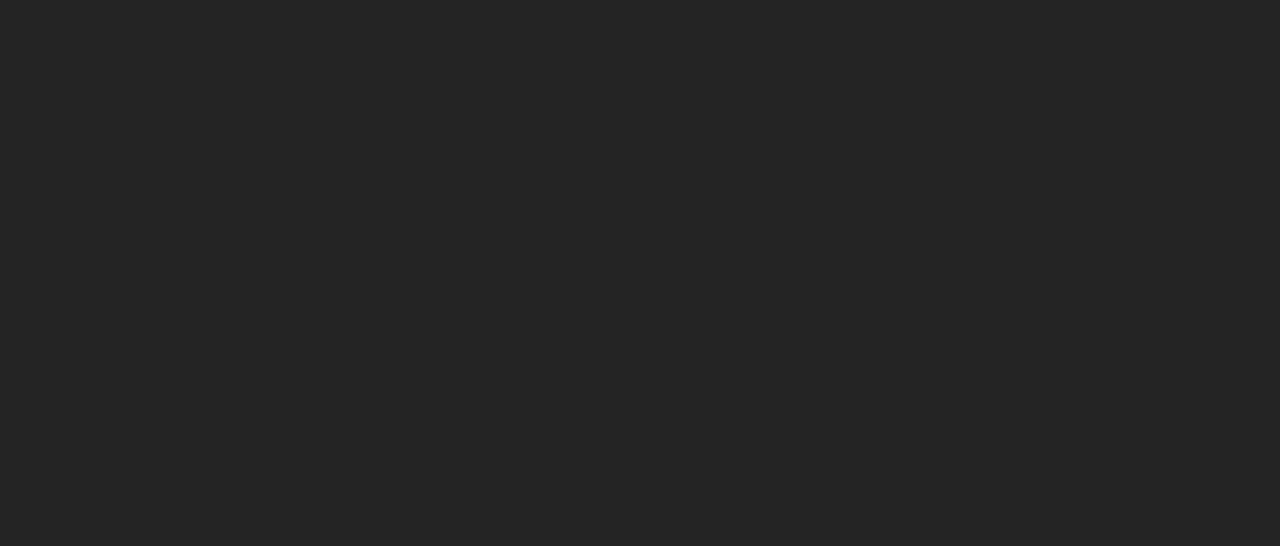
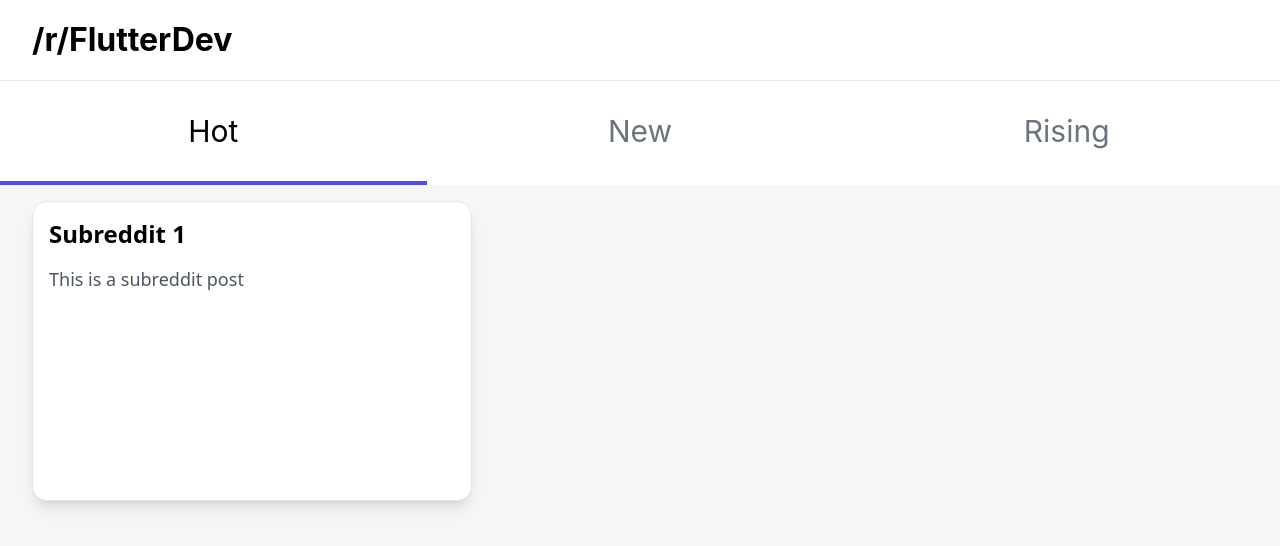
Before and after one commit to muuhab/reddit-snap, a React (Vite) app: page / in a window 1280 px wide. Shown: the top 546 px of the page. Built offline with nearby package versions, Linux system fonts and the light colour scheme.

Commit message:
feat: Added  UI to the main page

```diff
--- a/src/App.tsx
+++ b/src/App.tsx
@@ -1,9 +1,19 @@
+import TabsNavigation from './components/ui/TabsNavigation'
 
 function App() {
 
 
   return (
     <>
+      <div className="flex flex-col bg-white  h-screen">
+        <div className="w-full  py-4 px-8   border-b">
+          <h1 className="text-[32px] text-black font-bold">
+            /r/FlutterDev
+          </h1>
+        </div>
+
+        <TabsNavigation />
+      </div>
 
     </>
   )
```
